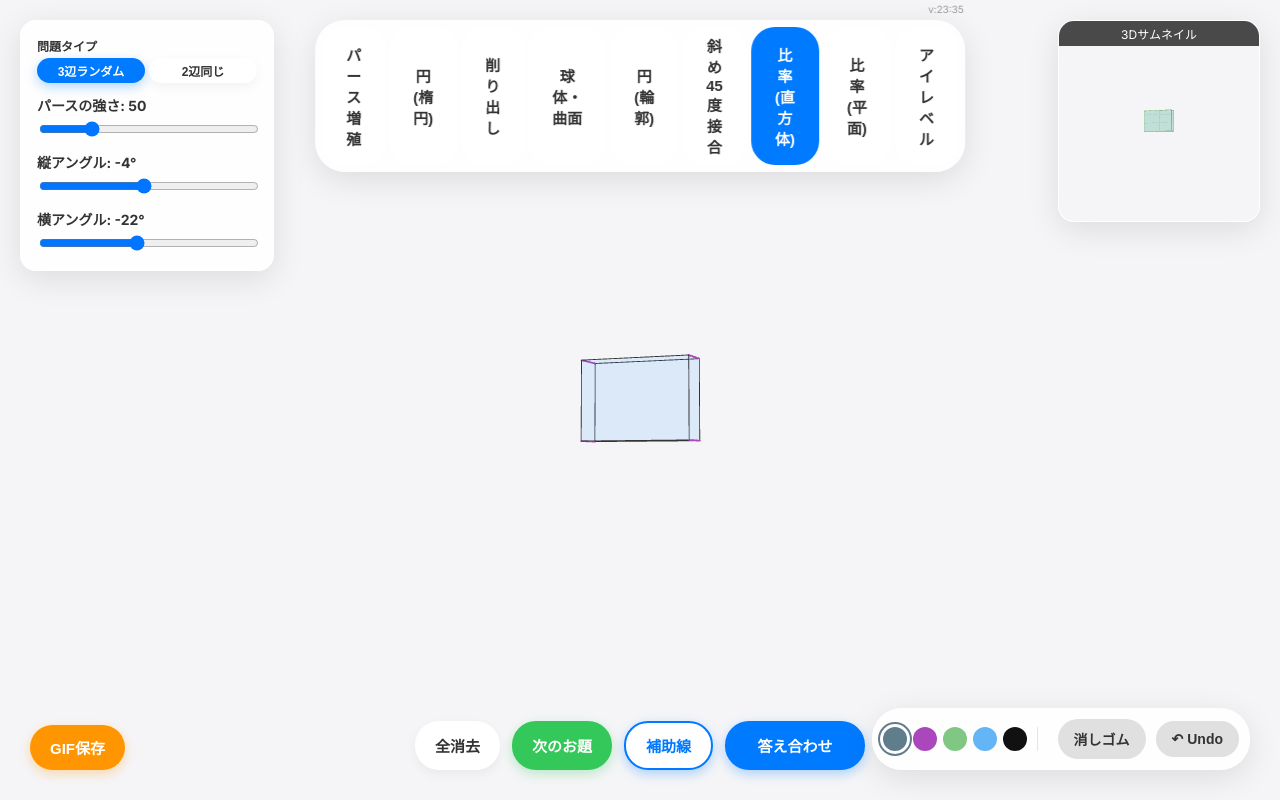
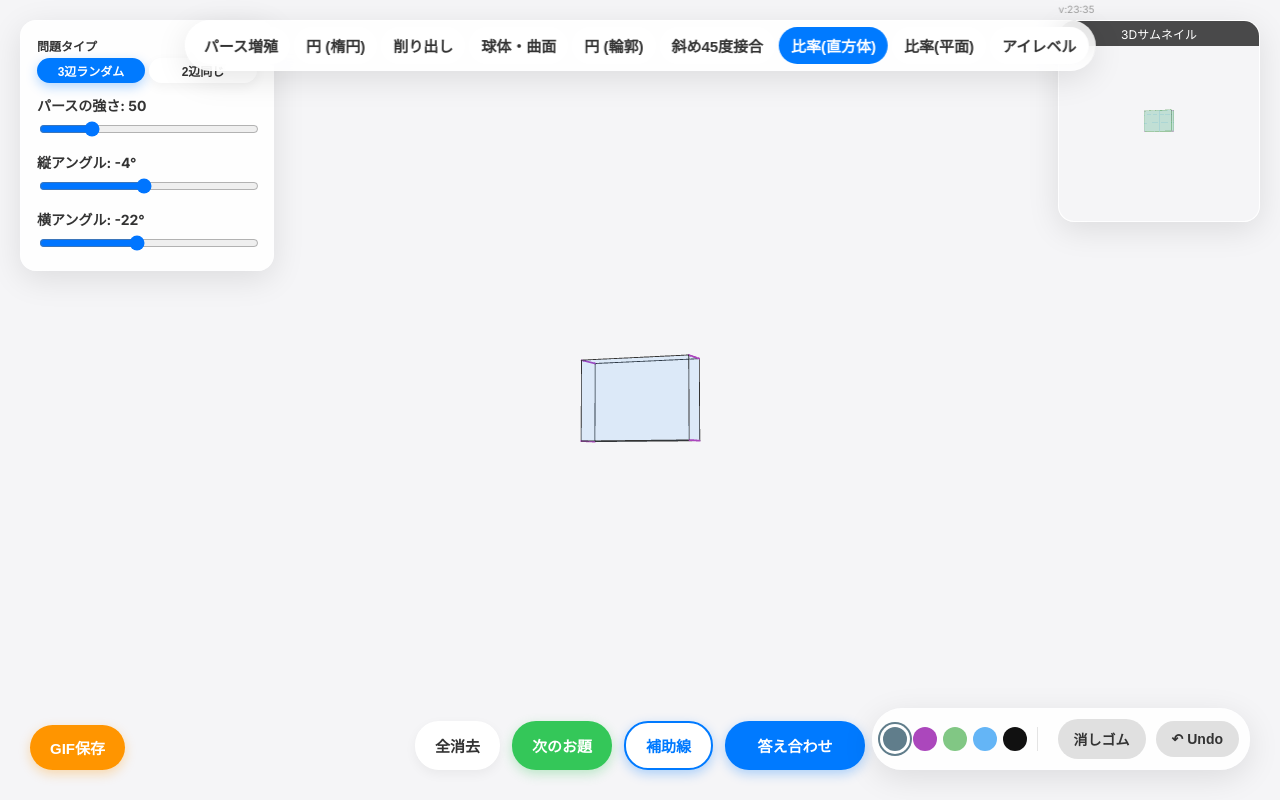
Before and after one commit to koujio0o/drawing_parse, a React (Vite) app: page / in a window 1280 px wide. Built offline with nearby package versions, Linux system fonts and the light colour scheme.

Commit message:
UI Improvements for iPad Pro

```diff
--- a/src/App.tsx
+++ b/src/App.tsx
@@ -26,6 +26,10 @@ function App() {
         transform: 'translateX(-50%)',
         zIndex: 100,
         display: 'flex',
+        flexWrap: 'wrap',
+        justifyContent: 'center',
+        width: 'max-content',
+        maxWidth: '95vw',
         padding: '6px',
         gap: '4px',
         borderRadius: '30px'
@@ -36,63 +40,63 @@ function App() {
         <button
           className={`glass-button ${activeTab === 'proliferation' ? 'btn-primary' : 'btn-light'}`}
           onClick={() => setActiveTab('proliferation')}
-          style={{ padding: '8px 24px', borderRadius: '24px', boxShadow: 'none' }}
+          style={{ padding: '8px 12px', borderRadius: '24px', boxShadow: 'none' }}
         >
           パース増殖
         </button>
         <button
           className={`glass-button ${activeTab === 'circle' ? 'btn-primary' : 'btn-light'}`}
           onClick={() => setActiveTab('circle')}
-          style={{ padding: '8px 24px', borderRadius: '24px', boxShadow: 'none' }}
+          style={{ padding: '8px 12px', borderRadius: '24px', boxShadow: 'none' }}
         >
           円 (楕円)
         </button>
         <button
           className={`glass-button ${activeTab === 'subtraction' ? 'btn-primary' : 'btn-light'}`}
           onClick={() => setActiveTab('subtraction')}
-          style={{ padding: '8px 24px', borderRadius: '24px', boxShadow: 'none' }}
+          style={{ padding: '8px 12px', borderRadius: '24px', boxShadow: 'none' }}
         >
           削り出し
         </button>
         <button
           className={`glass-button ${activeTab === 'sphere' ? 'btn-primary' : 'btn-light'}`}
           onClick={() => setActiveTab('sphere')}
-          style={{ padding: '8px 24px', borderRadius: '24px', boxShadow: 'none' }}
+          style={{ padding: '8px 12px', borderRadius: '24px', boxShadow: 'none' }}
         >
           球体・曲面
         </button>
         <button
           className={`glass-button ${activeTab === 'sphere_contour' ? 'btn-primary' : 'btn-light'}`}
           onClick={() => setActiveTab('sphere_contour')}
-          style={{ padding: '8px 24px', borderRadius: '24px', boxShadow: 'none' }}
+          style={{ padding: '8px 12px', borderRadius: '24px', boxShadow: 'none' }}
         >
           円 (輪郭)
         </button>
         <button
           className={`glass-button ${activeTab === 'diagonal_cube' ? 'btn-primary' : 'btn-light'}`}
           onClick={() => setActiveTab('diagonal_cube')}
-          style={{ padding: '8px 24px', borderRadius: '24px', boxShadow: 'none' }}
+          style={{ padding: '8px 12px', borderRadius: '24px', boxShadow: 'none' }}
         >
           斜め45度接合
         </button>
         <button
           className={`glass-button ${activeTab === 'ratio_cuboid' ? 'btn-primary' : 'btn-light'}`}
           onClick={() => setActiveTab('ratio_cuboid')}
-          style={{ padding: '8px 24px', borderRadius: '24px', boxShadow: 'none' }}
+          style={{ padding: '8px 12px', borderRadius: '24px', boxShadow: 'none' }}
         >
           比率(直方体)
         </button>
         <button
           className={`glass-button ${activeTab === 'ratio_plane' ? 'btn-primary' : 'btn-light'}`}
           onClick={() => setActiveTab('ratio_plane')}
-          style={{ padding: '8px 24px', borderRadius: '24px', boxShadow: 'none' }}
+          style={{ padding: '8px 12px', borderRadius: '24px', boxShadow: 'none' }}
         >
           比率(平面)
         </button>
         <button
           className={`glass-button ${activeTab === 'eye_level' ? 'btn-primary' : 'btn-light'}`}
           onClick={() => setActiveTab('eye_level')}
-          style={{ padding: '8px 24px', borderRadius: '24px', boxShadow: 'none' }}
+          style={{ padding: '8px 12px', borderRadius: '24px', boxShadow: 'none' }}
         >
           アイレベル
         </button>
--- a/src/index.css
+++ b/src/index.css
@@ -59,6 +59,7 @@ body {
   cursor: pointer;
   transition: all 0.2s cubic-bezier(0.25, 0.8, 0.25, 1);
   box-shadow: 0 4px 12px rgba(0,0,0,0.05);
+  white-space: nowrap;
 }
 
 .glass-button:active {
```
